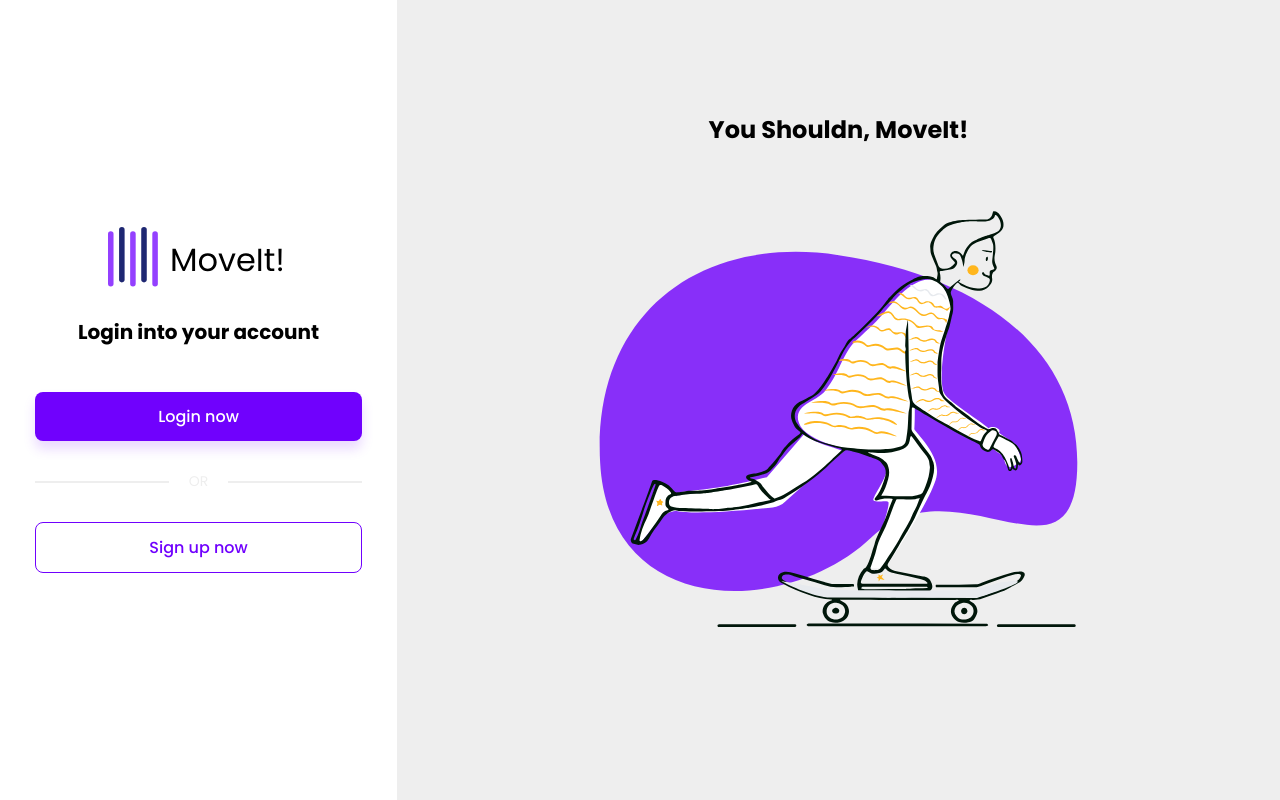
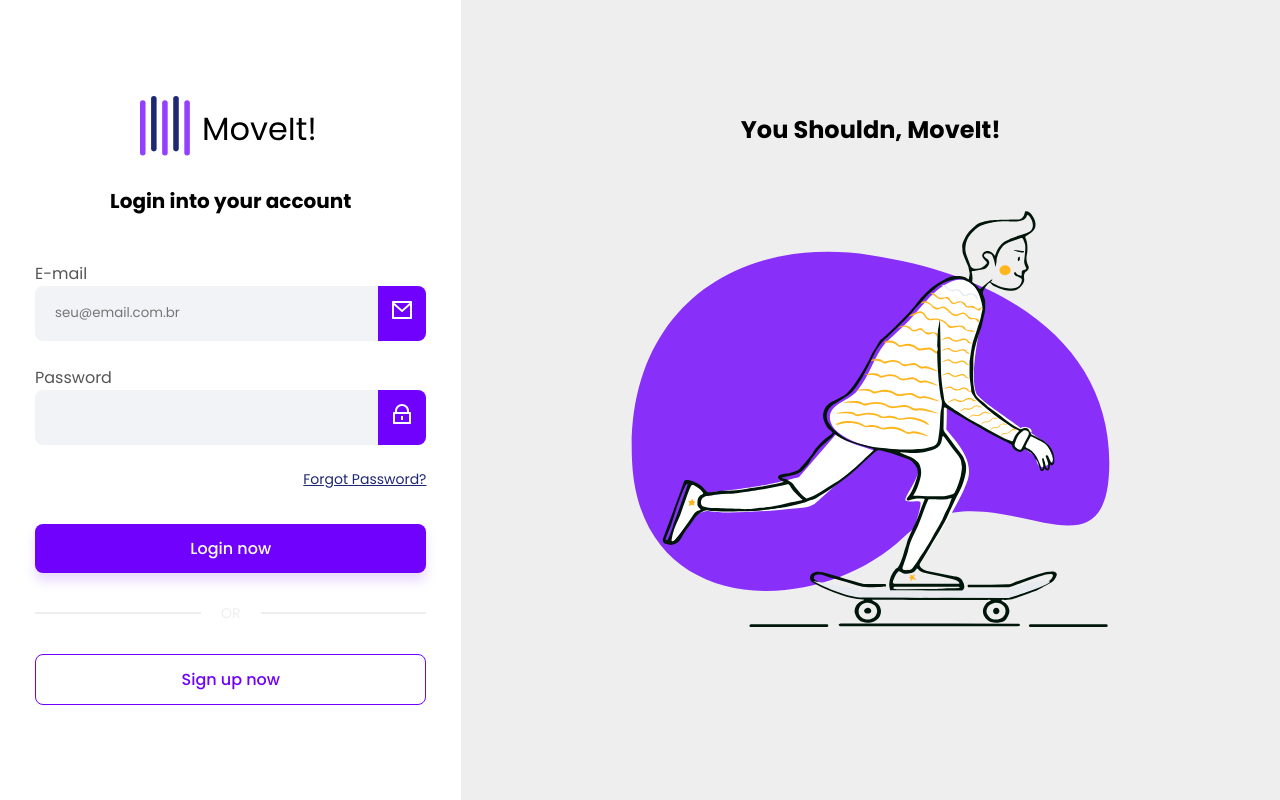
Before and after one commit to AndrehPontes/app-login-angular-17, an Angular app: page /login in a window 1280 px wide. Built offline with nearby package versions, Linux system fonts and the light colour scheme.

Commit message:
[APL-06] create form login

```diff
--- a/src/app/pages/login/login.component.html
+++ b/src/app/pages/login/login.component.html
@@ -2,6 +2,26 @@
     title="Login into your account"
     primaryBtnText="Login now"
     secondaryBtnText="Sign up now"
+>
+  <form [formGroup]="loginForm">
+    <app-primary-input
+     formControlName="email"
+      inputName="email"
+      type="email"
+      label="E-mail"
+      placeholder="seu@email.com.br">
+      <img src="/assets/svg/email-icon.svg">
+    </app-primary-input>
 
->
+    <app-primary-input
+    formControlName="password"
+      inputName="password"
+      type="password"
+      label="Password"
+      >
+      <img src="/assets/svg/password-icon.svg">
+    </app-primary-input>
+    <span>Forgot Password?</span>
+
+  </form>
 </app-default-login-layout>
--- a/src/app/pages/login/login.component.scss
+++ b/src/app/pages/login/login.component.scss
@@ -0,0 +1,16 @@
+@import "../../../styles/variables.scss";
+
+form{
+  width: 100%;
+    display: flex;
+    flex-direction: column;
+    gap: 24px;
+    margin-bottom: 34px;
+
+    span {
+      font-size: 14px;
+        text-decoration: underline;
+        color: $secondary-color;
+        text-align: end;
+    }
+}
--- a/src/app/pages/login/login.component.ts
+++ b/src/app/pages/login/login.component.ts
@@ -1,15 +1,27 @@
 import { Component } from '@angular/core';
 import { DefaultLoginLayoutComponent } from '../../components/default-login-layout/default-login-layout.component';
+import { FormControl, FormGroup, ReactiveFormsModule, Validators } from '@angular/forms';
+import { PrimaryInputComponent } from '../../components/primary-input/primary-input.component';
 
 @Component({
   selector: 'app-login',
   standalone: true,
   imports: [
-    DefaultLoginLayoutComponent
+    DefaultLoginLayoutComponent,
+    ReactiveFormsModule,
+    PrimaryInputComponent
   ],
   templateUrl: './login.component.html',
   styleUrl: './login.component.scss'
 })
 export class LoginComponent {
+  loginForm!: FormGroup;
+
+  constructor(){
+    this.loginForm = new FormGroup({
+      email: new FormControl('', [Validators.required, Validators.email]),
+      password: new FormControl('',[Validators.required, Validators.min(6)])
+    })
+  }
 
 }
--- a/src/styles/variables.scss
+++ b/src/styles/variables.scss
@@ -1,4 +1,5 @@
 $primary-color: #7001FD;
 $text-color:#555555;
-$secondy-color: #1E2772;
+$secondary-color: #1E2772;
 $gray-bg: #EEEEEE;
+$gray-secondary-bg: #f1f3f6;
```
Also changed, not shown: src/assets/svg/email-icon.svg (added), src/assets/svg/password-icon.svg (added).
